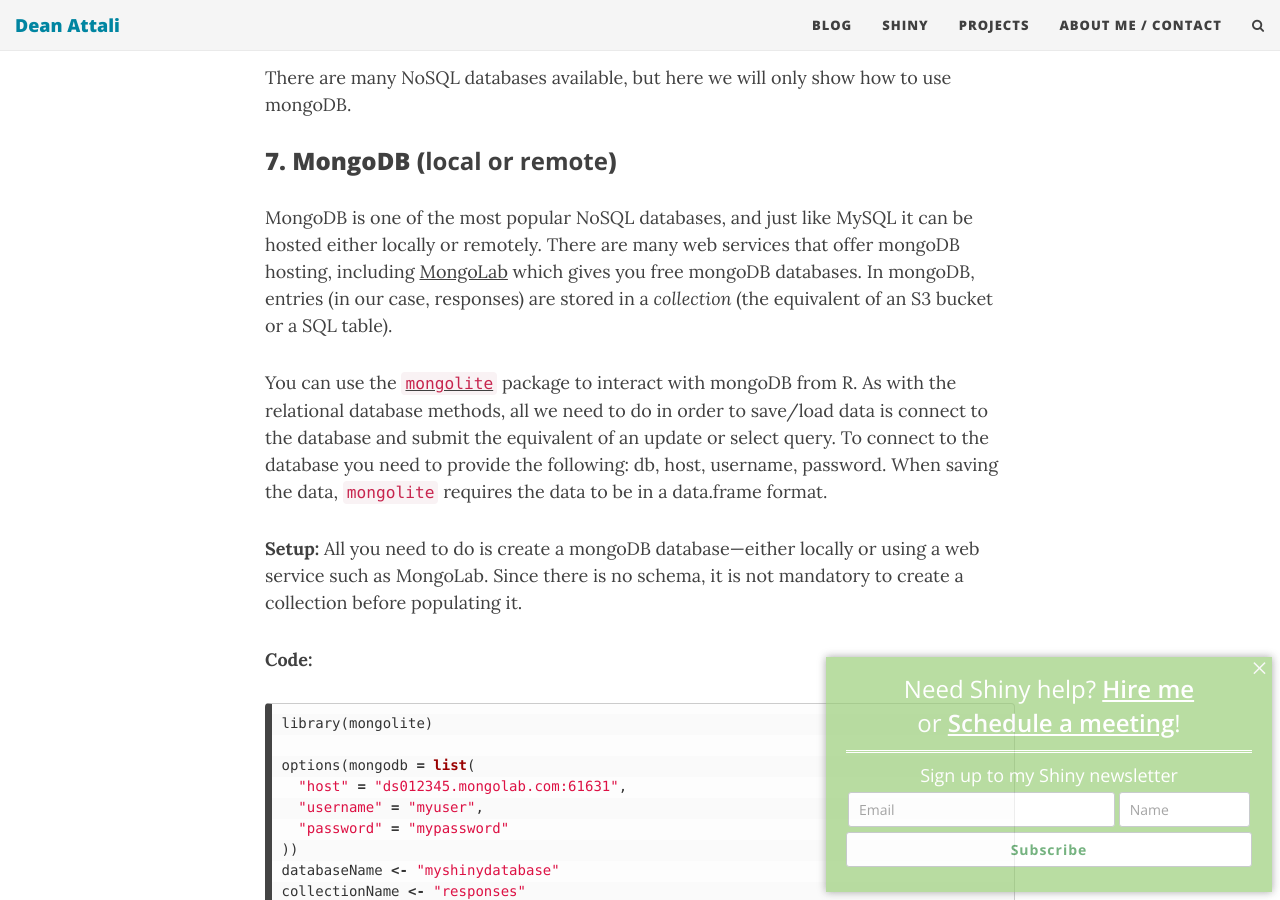
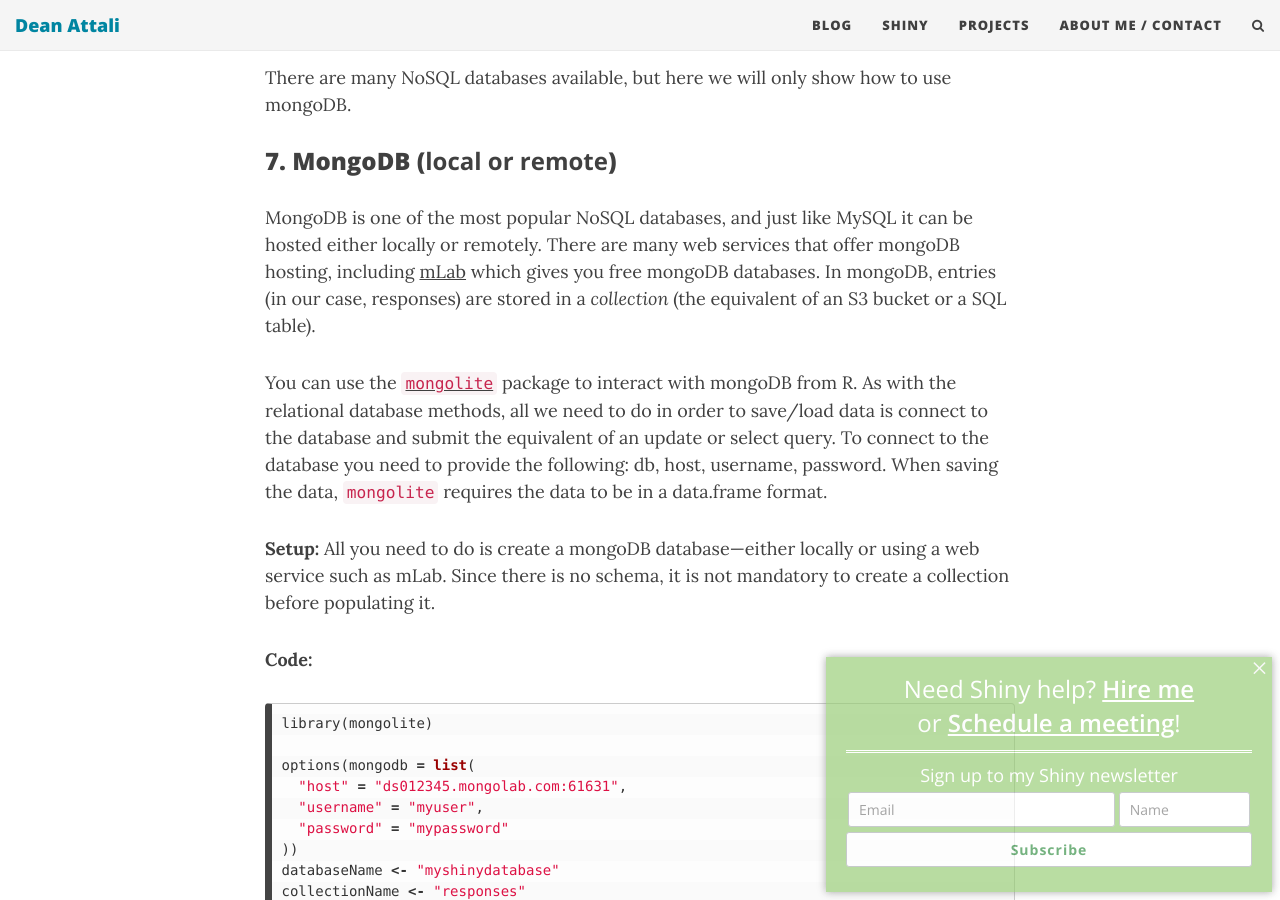
Before and after one commit to daattali/daattali.github.io, a Jekyll site: the page built from _posts/2015-07-01-shiny-persistent-data-storage.md, in a window 1280 px wide and 900 px high, scrolled down 13603 px. Built offline with Jekyll 4.4.1, drawn with Linux system fonts in a browser that asks for light colours; nearby versions of some CDN libraries; comment, search, counter and statistics services are not loaded.

Commit message:
Update 2015-07-01-shiny-persistent-data-storage.md

```diff
--- a/_posts/2015-07-01-shiny-persistent-data-storage.md
+++ b/_posts/2015-07-01-shiny-persistent-data-storage.md
@@ -420,11 +420,11 @@ There are many NoSQL databases available, but here we will only show how to use
 
 ### 7. MongoDB (**local or remote**) {#mongodb}
 
-MongoDB is one of the most popular NoSQL databases, and just like MySQL it can be hosted either locally or remotely. There are many web services that offer mongoDB hosting, including [MongoLab](https://mongolab.com/) which gives you free mongoDB databases. In mongoDB, entries (in our case, responses) are stored in a *collection* (the equivalent of an S3 bucket or a SQL table).
+MongoDB is one of the most popular NoSQL databases, and just like MySQL it can be hosted either locally or remotely. There are many web services that offer mongoDB hosting, including [mLab](https://mlab.com/) which gives you free mongoDB databases. In mongoDB, entries (in our case, responses) are stored in a *collection* (the equivalent of an S3 bucket or a SQL table).
 
 You can use the [`mongolite`](https://github.com/jeroenooms/mongolite) package to interact with mongoDB from R. As with the relational database methods, all we need to do in order to save/load data is connect to the database and submit the equivalent of an update or select query. To connect to the database you need to provide the following: db, host, username, password. When saving the data, `mongolite` requires the data to be in a data.frame format.
 
-**Setup:** All you need to do is create a mongoDB database—either locally or using a web service such as MongoLab. Since there is no schema, it is not mandatory to create a collection before populating it.
+**Setup:** All you need to do is create a mongoDB database—either locally or using a web service such as mLab. Since there is no schema, it is not mandatory to create a collection before populating it.
 
 **Code:**
 
```
